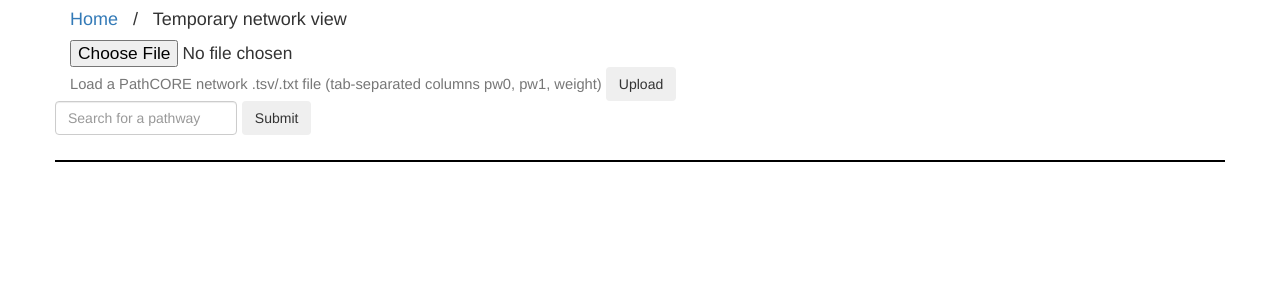
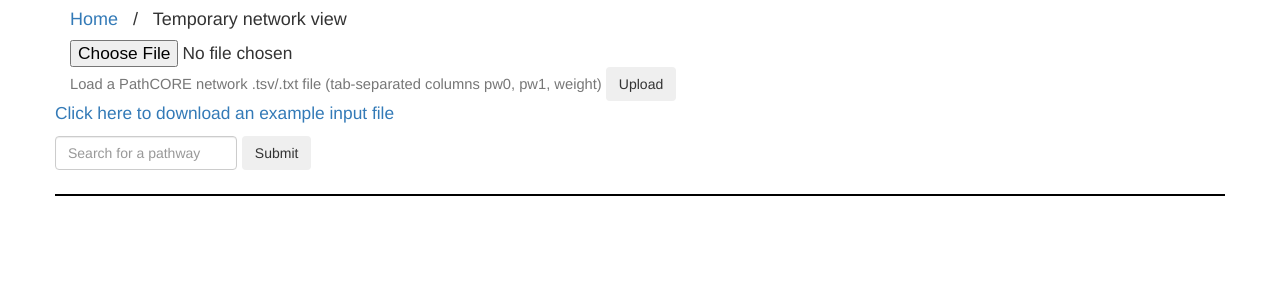
Before and after one commit to kathyxchen/PathCORE-demo, a Flask app: page /quickview in a window 1280 px wide. Shown: the top 300 px of the page. Run offline with Flask 2, Linux system fonts and the light colour scheme; some libraries are stand-ins or nearby versions.

Commit message:
adding a link to an example input file

```diff
--- a/templates/home.html
+++ b/templates/home.html
@@ -45,6 +45,9 @@
   <li class="list-group-item list-group-item-warning">
   <a href="{{ url_for('routes.pathcore_network_quickview') }}">
     <b>Upload and view</b></a> your own PathCORE-generated network.
+    <br />
+    <a href="{{ url_for( 'routes.pathcore_network_file') }}">
+    [Download an example file]</a>
   </li>
 
   <li class="list-group-item list-group-item-warning">
--- a/templates/quickview.html
+++ b/templates/quickview.html
@@ -24,6 +24,11 @@
             </small>
             <input type="button" class="btn" id="upload" value="Upload" />
         </div>
+        <p>
+        <a href="{{ url_for('routes.pathcore_network_file') }}">
+            Click here to download an example input file
+        </a>
+        </p>
     </div>
     {% include "network.html" %}
 </div>
@@ -58,7 +63,7 @@ $("#searchbar").keypress(function(e) {
 $(function () {
     $("#upload").on("click", function () {
         const file = $("#file-upload")[0];
-        const regex = /^([a-zA-Z0-9\s_\\.\-:])+(.tsv|.txt)$/;
+        const regex = /\.(tsv|txt)$/i;
         if (regex.test(file.value.toLowerCase())) {
             if (typeof (FileReader) != "undefined") {
                 const reader = new FileReader();
```
